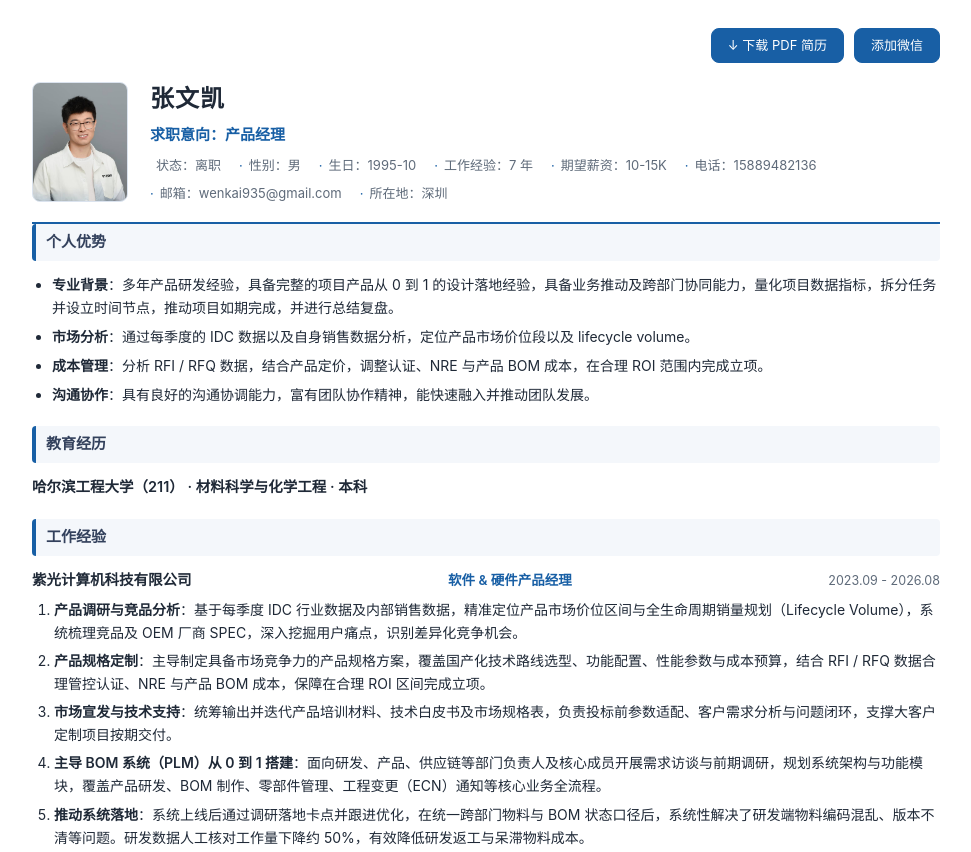
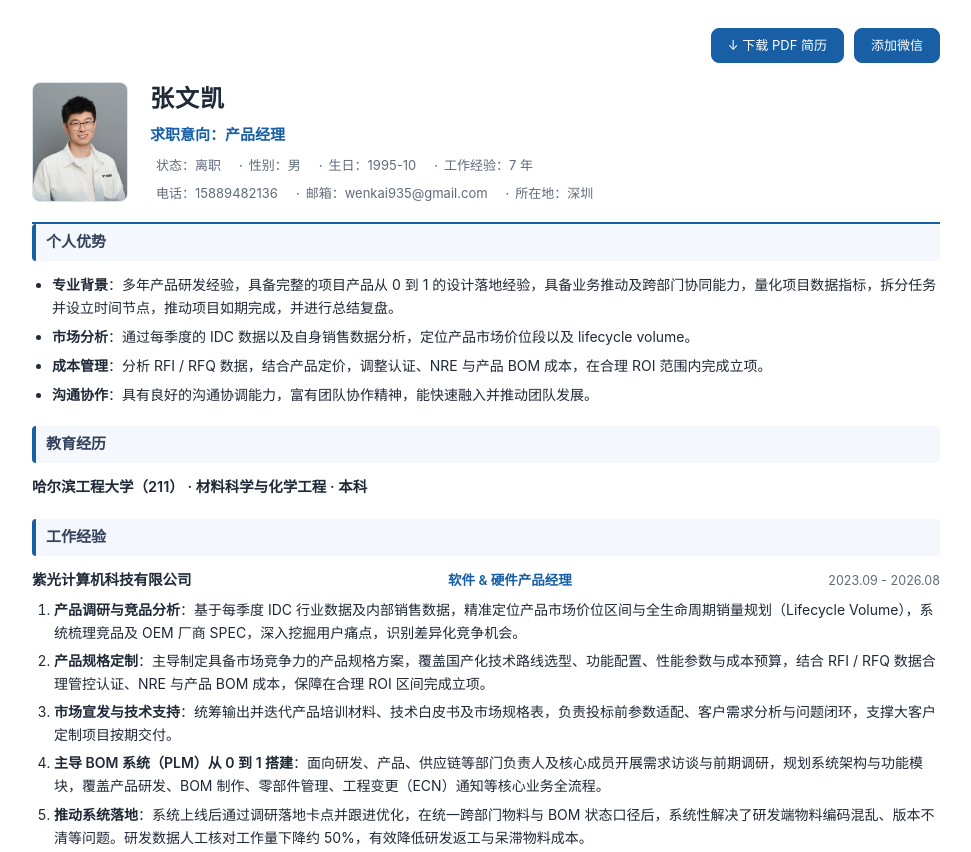
Before and after one commit to wenkai935/resume, a website: page index.html in a window 1280 px wide. Shown: the top 852 px of the page, without its empty margins (154-1125 px from the left). Drawn offline with Linux system fonts and the light colour scheme.

Commit message:
style: 联系方式拆两行（电话/邮箱/所在地独立成行）；移除期望薪资

```diff
--- a/index.html
+++ b/index.html
@@ -50,6 +50,7 @@
   .contact{display:flex; flex-wrap:wrap; gap:6px 18px; color:var(--muted); font-size:13px;}
   .contact span::before{content:"·"; color:var(--blue); margin-right:6px;}
   .contact span:first-child::before{content:"";}
+  .contact-line2{margin-top:6px;}   /* 联系方式第二行：电话 / 邮箱 / 所在地 */
 
   /* ===== 正文区块 ===== */
   h2{
@@ -175,7 +176,8 @@
         <span>性别：男</span>
         <span>生日：1995-10</span>
         <span>工作经验：7 年</span>
-        <span>期望薪资：10-15K</span>
+      </div>
+      <div class="contact contact-line2">
         <span>电话：15889482136</span>
         <span>邮箱：wenkai935@gmail.com</span>
         <span>所在地：深圳</span>
```
